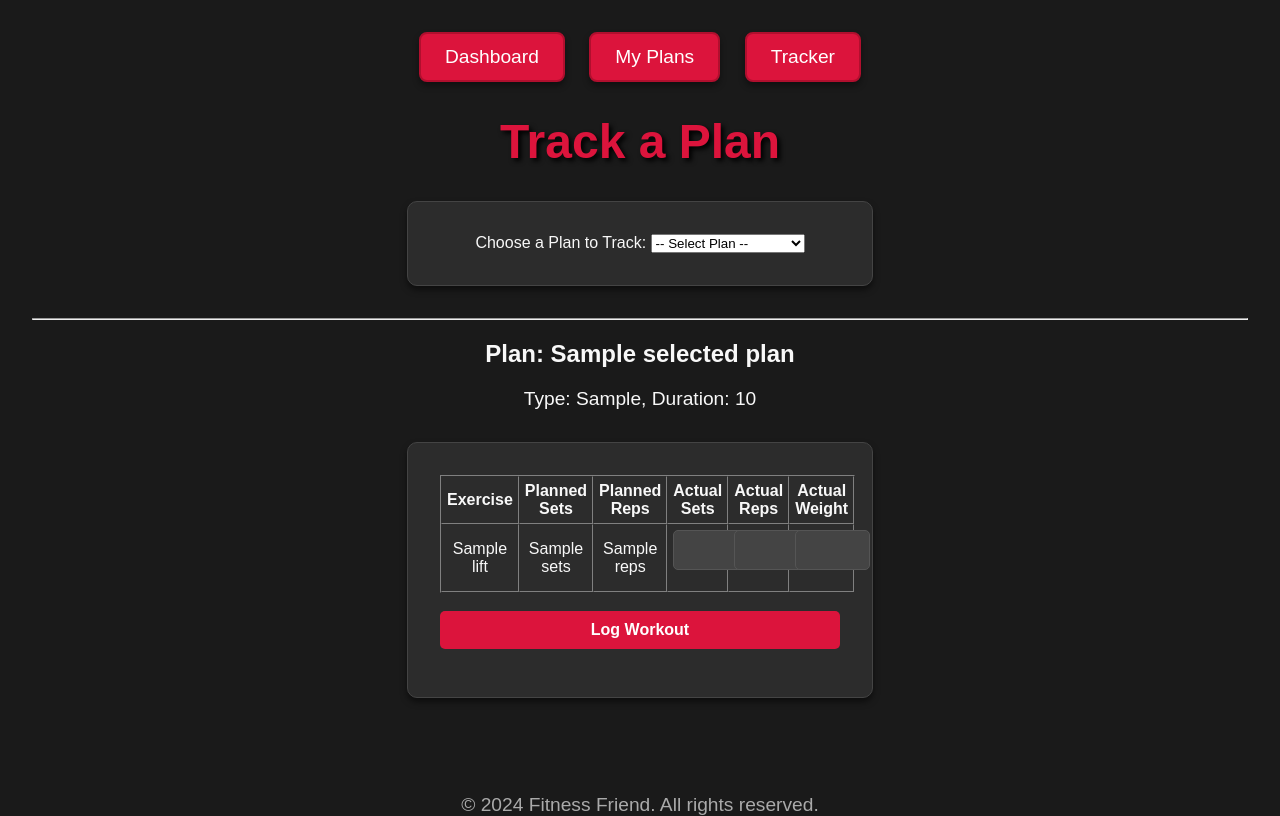
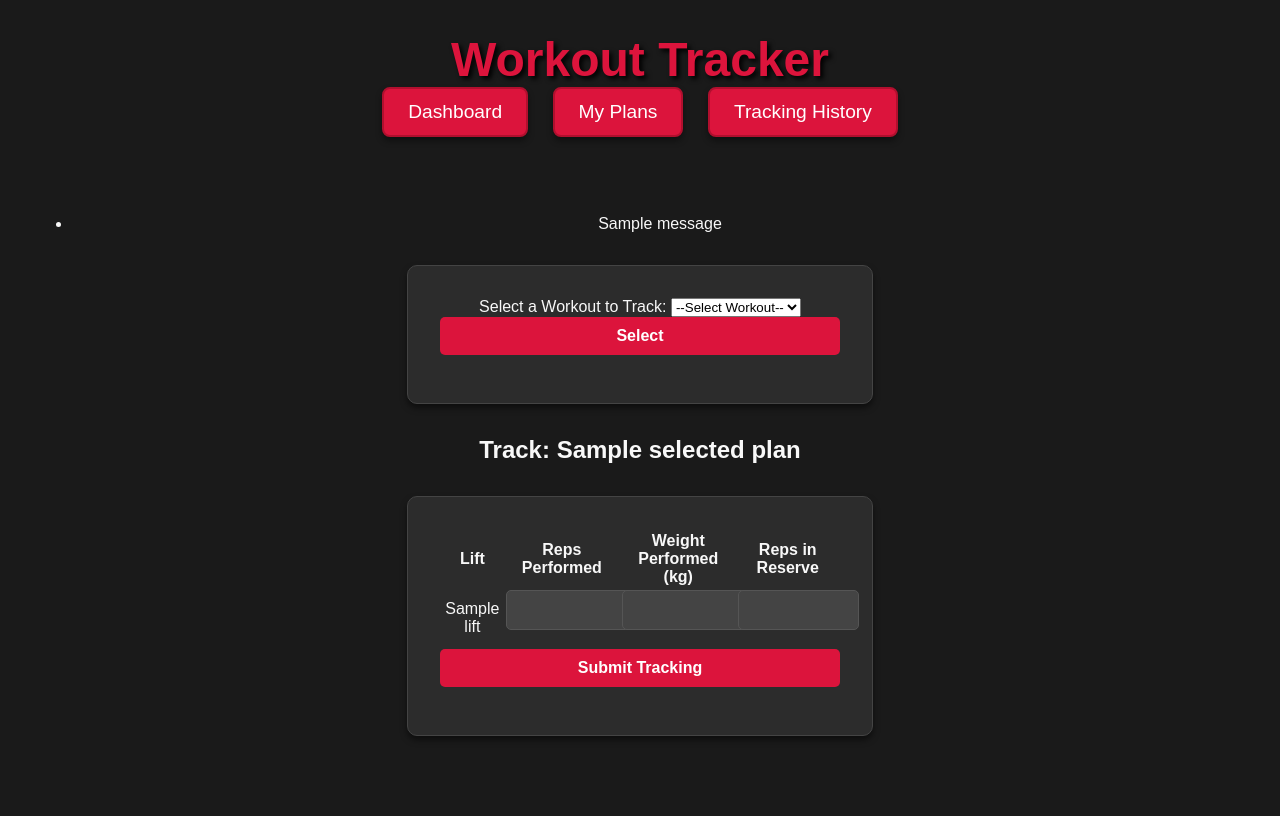
Before and after one commit to Cxdyr/Fitness-Tracker, a Flask app: template frontend/templates/tracker.html in a window 1280 px wide. After the commit the page ends 736 px from the top, so only its background shows below. Run offline with Flask 3, Linux system fonts and the light colour scheme; tables that the repository leaves empty hold one stand-in row (values such as "Sample post"); the template is opened without the code that fills it: values that come from a table or form of the project are taken from there, most other values are stand-ins (such as "Sample title", 1, 10 or a date in 2020); one stand-in notice (Sample message) is shown.

Commit message:
Added LiftPerformance table, implemented Lift tracking, and viewing previous Tracked Lifts.

```diff
--- a/backend/app.py
+++ b/backend/app.py
@@ -5,7 +5,7 @@ import sys
 import os
 sys.path.append(os.path.abspath(os.path.join(os.path.dirname(__file__), '..')))
 from config import Config
-from models import db, bcrypt, User, Lift, Plan, PlanLift
+from models import LiftPerformance, db, bcrypt, User, Lift, Plan, PlanLift
 
 app = Flask(__name__)
 app.config.from_object(Config)
@@ -47,7 +47,7 @@ def populate_lifts():
     db.session.commit()
 
 
-# -------------- BASIC AUTH ENDPOINTS (REGISTER/LOGIN) --------------
+# ----- BASIC AUTH ENDPOINTS (REGISTER/LOGIN) --------
 
 @app.route('/api/register', methods=['POST'])
 def api_register():
@@ -98,6 +98,7 @@ def api_login():
     return jsonify({"message": "Login successful", "user": {"id": user.id, "username": user.username}}), 200
 
 
+# ----- PLAN CREATION AND VIEWING ENDPOINTS  --------
 
 @app.route('/api/plans', methods=['POST'])
 def create_plan():
@@ -151,7 +152,7 @@ def create_plan():
 @app.route('/api/users/<int:user_id>/plans', methods=['GET'])
 def get_user_plans(user_id):
     """
-    Fetch all plans for a specific user.
+    Get all plans for a specific user.
     """
     try:
         user = db.session.get(User, user_id)
@@ -201,12 +202,136 @@ def get_user_plans(user_id):
 @app.route('/api/lifts', methods=['GET'])
 def get_lifts():
     """
-    Fetch all predefined lifts.
+    Get all predefined lifts.
     """
     lifts = Lift.query.all()
     lifts_data = [{"id": lift.id, "name": lift.name} for lift in lifts]
     return jsonify(lifts_data), 200
 
+
+# -----TRACKING ENDPOINTS  --------
+
+@app.route('/api/plans/<int:plan_id>/lifts/<int:lift_id>/track', methods=['POST'])
+def track_lift_performance(plan_id, lift_id):
+    """
+    Track the performance of a specific lift in a plan.
+    """
+    try:
+        # Validate the existence of the plan and lift
+        plan = db.session.get(Plan, plan_id)
+        if not plan:
+            return jsonify({"error": "Plan not found"}), 404
+
+        plan_lift = PlanLift.query.filter_by(plan_id=plan_id, lift_id=lift_id).first()
+        if not plan_lift:
+            return jsonify({"error": "Lift not found in the specified plan"}), 404
+
+        data = request.get_json()
+        if not data:
+            return jsonify({"error": "No input data provided"}), 400
+
+        reps_performed = data.get('reps_performed')
+        weight_performed = data.get('weight_performed')
+        reps_in_reserve = data.get('reps_in_reserve')
+
+        # Validate input
+        if reps_performed is None or weight_performed is None or reps_in_reserve is None:
+            return jsonify({"error": "Missing required fields"}), 400
+
+        if not isinstance(reps_performed, int) or not isinstance(weight_performed, (int, float)) or not isinstance(reps_in_reserve, int):
+            return jsonify({"error": "Invalid data types"}), 400
+
+        # Create a new LiftPerformance record
+        performance = LiftPerformance(
+            plan_lift_id=plan_lift.id,
+            reps_performed=reps_performed,
+            weight_performed=weight_performed,
+            reps_in_reserve=reps_in_reserve
+        )
+
+        db.session.add(performance)
+        db.session.commit()
+
+        return jsonify({
+            "message": "Lift performance tracked successfully",
+            "performance_id": performance.id
+        }), 201
+
+    except Exception as e:
+        app.logger.error(f"Error tracking lift performance: {str(e)}")
+        return jsonify({"error": "Server error"}), 500
+
+
+
+@app.route('/api/plans/<int:plan_id>/lifts/<int:lift_id>/track', methods=['GET'])
+def get_lift_performance(plan_id, lift_id):
+    """
+    Retrieve tracking data for a specific lift in a plan.
+    """
+    try:
+        # Validate the existence of the plan and lift
+        plan = Plan.query.get(plan_id)
+        if not plan:
+            return jsonify({"error": "Plan not found"}), 404
+
+        plan_lift = PlanLift.query.filter_by(plan_id=plan_id, lift_id=lift_id).first()
+        if not plan_lift:
+            return jsonify({"error": "Lift not found in the specified plan"}), 404
+
+        performances = LiftPerformance.query.filter_by(plan_lift_id=plan_lift.id).order_by(LiftPerformance.date.desc()).all()
+
+        performances_data = []
+        for perf in performances:
+            performances_data.append({
+                "performance_id": perf.id,
+                "date": perf.date.isoformat(),
+                "reps_performed": perf.reps_performed,
+                "weight_performed": perf.weight_performed,
+                "reps_in_reserve": perf.reps_in_reserve
+            })
+
+        return jsonify(performances_data), 200
+
+    except Exception as e:
+        app.logger.error(f"Error retrieving lift performance: {str(e)}")
+        return jsonify({"error": "Server error"}), 500
+
+
+@app.route('/api/users/<int:user_id>/trackings', methods=['GET'])
+def get_user_trackings(user_id):
+    """
+    Retrieve all tracking data for a specific user.
+    """
+    try:
+        user = db.session.get(User, user_id)
+        if not user:
+            return jsonify({"error": "User not found"}), 404
+
+        plans = Plan.query.filter_by(user_id=user_id).all()
+        if not plans:
+            return jsonify([]), 200
+
+        trackings = []
+        for plan in plans:
+            for plan_lift in plan.plan_lifts:
+                for perf in plan_lift.performances:
+                    trackings.append({
+                        "plan_id": plan.id,
+                        "plan_name": plan.plan_name,
+                        "lift_id": plan_lift.lift_id,
+                        "lift_name": plan_lift.lift.name,
+                        "performance_id": perf.id,
+                        "date": perf.date.date().isoformat(),
+                        "reps_performed": perf.reps_performed,
+                        "weight_performed": perf.weight_performed,
+                        "reps_in_reserve": perf.reps_in_reserve
+                    })
+
+        return jsonify(trackings), 200
+
+    except Exception as e:
+        app.logger.error(f"Error retrieving user trackings: {str(e)}")
+        return jsonify({"error": "Server error"}), 500
 
 
 if __name__ == "__main__":
--- a/frontend/templates/dashboard.html
+++ b/frontend/templates/dashboard.html
@@ -7,7 +7,7 @@
 </head>
 <body>
     <header>
-        <h1>My FF Dashboard</h1>
+        <h1> Fitness Friend Dashboard</h1>
     </header>
 
     <main>
--- a/frontend/templates/login.html
+++ b/frontend/templates/login.html
@@ -3,7 +3,7 @@
 <head>
     <meta charset="UTF-8">
     <meta name="viewport" content="width=device-width, initial-scale=1.0">
-    <title>FF Login</title>
+    <title>Fitness Friend Login</title>
     <link rel="stylesheet" href="{{ url_for('static', filename='css/styles.css') }}">
 </head>
 <body>
--- a/frontend/templates/plan.html
+++ b/frontend/templates/plan.html
@@ -3,6 +3,7 @@
 <head>
     <meta charset="UTF-8">
     <title>Create a Plan</title>
+    <meta name="viewport" content="width=device-width, initial-scale=1.0">
     <link rel="stylesheet" href="{{ url_for('static', filename='css/styles.css') }}">
 </head>
 <body>
--- a/frontend/templates/tracker.html
+++ b/frontend/templates/tracker.html
@@ -2,86 +2,82 @@
 <html lang="en">
 <head>
     <meta charset="UTF-8">
-    <title>Track a Plan</title>
+    <meta name="viewport" content="width=device-width, initial-scale=1.0">
+    <title>Workout Tracker</title>
     <link rel="stylesheet" href="{{ url_for('static', filename='css/styles.css') }}">
 </head>
 <body>
     <header>
+        <h1>Workout Tracker</h1>
         <nav>
             <a href="{{ url_for('dashboard') }}" class="btn">Dashboard</a>
             <a href="{{ url_for('my_plans') }}" class="btn">My Plans</a>
-            <a href="{{ url_for('tracker') }}" class="btn">Tracker</a>
+            <a href="{{ url_for('tracking_history') }}">Tracking History</a>
         </nav>
     </header>
 
     <main>
-        <h1>Track a Plan</h1>
 
-        <!-- Plan Selection Dropdown -->
-        <form method="GET" action="{{ url_for('tracker') }}">
-            <label for="plan_id">Choose a Plan to Track:</label>
-            <select name="plan_id" id="plan_id" onchange="this.form.submit()">
-                <option value="">-- Select Plan --</option>
+
+        <!-- Flash messages -->
+        {% with messages = get_flashed_messages(with_categories=true) %}
+          {% if messages %}
+            <ul class="flashes">
+              {% for category, message in messages %}
+                <li class="alert alert-{{ category }}">{{ message }}</li>
+              {% endfor %}
+            </ul>
+          {% endif %}
+        {% endwith %}
+
+        <!-- Plan selection form -->
+        <form method="get" action="{{ url_for('tracker') }}">
+            <label for="plan_id">Select a Workout to Track:</label>
+            <select name="plan_id" id="plan_id" required>
+                <option value="">--Select Workout--</option>
                 {% for plan in user_plans %}
-                    <option value="{{ plan.plan_id }}"
-                        {% if selected_plan and selected_plan.plan_id == plan.plan_id %}selected{% endif %}
-                    >
-                        {{ plan.plan_name }} ({{ plan.plan_type or 'N/A' }})
+                    <option value="{{ plan.plan_id }}" {% if selected_plan and plan.plan_id == selected_plan.plan_id %}selected{% endif %}>
+                        {{ plan.plan_name }}
                     </option>
                 {% endfor %}
             </select>
+            <button type="submit">Select</button>
         </form>
 
-        <hr>
-
         {% if selected_plan %}
-            <h2>Plan: {{ selected_plan.plan_name }}</h2>
-            <p>Type: {{ selected_plan.plan_type or 'N/A' }}, Duration: {{ selected_plan.plan_duration or 'N/A' }}</p>
-
-            <form method="POST" action="{{ url_for('tracker') }}">
-                <!-- Hidden fields to keep track of plan_id and total lifts -->
+            <h2>Track: {{ selected_plan.plan_name }}</h2>
+            <form method="post" action="{{ url_for('tracker') }}">
                 <input type="hidden" name="plan_id" value="{{ selected_plan.plan_id }}">
-                <input type="hidden" name="total_lifts" value="{{ selected_plan.lifts | length }}">
-
-                <table border="1" cellpadding="5" cellspacing="0">
+                <table>
                     <thead>
                         <tr>
-                            <th>Exercise</th>
-                            <th>Planned Sets</th>
-                            <th>Planned Reps</th>
-                            <th>Actual Sets</th>
-                            <th>Actual Reps</th>
-                            <th>Actual Weight</th>
+                            <th>Lift</th>
+                            <th>Reps Performed</th>
+                            <th>Weight Performed (kg)</th>
+                            <th>Reps in Reserve</th>
                         </tr>
                     </thead>
                     <tbody>
                         {% for lift in selected_plan.lifts %}
                             <tr>
                                 <td>{{ lift.lift_name }}</td>
-                                <td>{{ lift.sets }}</td>
-                                <td>{{ lift.reps }}</td>
-
-                                <!-- loop.index0 for 0-based indexing -->
-                                <input type="hidden" name="plan_lift_id_{{ loop.index0 }}" value="{{ lift.lift_id }}">
-
-                                <td><input type="number" name="actual_sets_{{ loop.index0 }}" min="0"></td>
-                                <td><input type="number" name="actual_reps_{{ loop.index0 }}" min="0"></td>
-                                <td><input type="number" step="0.1" name="actual_weight_{{ loop.index0 }}" min="0"></td>
+                                <td>
+                                    <input type="number" name="reps_performed_{{ lift.lift_id }}" min="0" required>
+                                </td>
+                                <td>
+                                    <input type="number" step="0.1" name="weight_performed_{{ lift.lift_id }}" min="0" required>
+                                </td>
+                                <td>
+                                    <input type="number" name="reps_in_reserve_{{ lift.lift_id }}" min="0" required>
+                                </td>
                             </tr>
                         {% endfor %}
                     </tbody>
                 </table>
+                <button type="submit">Submit Tracking</button>
+            </form>
+        {% endif %}
 
-                <br>
-                <button type="submit" class="btn">Log Workout</button>
-            </form>
-        {% else %}
-            <p>Please select a plan to track.</p>
-        {% endif %}
-    </main>
 
-    <footer>
-        <p>&copy; 2024 Fitness Friend. All rights reserved.</p>
-    </footer>
-</body>
-</html>
+    </body>
+    </html>
```
Also changed, not shown: backend/models.py (+12 -0 lines), frontend/app.py (+80 -32 lines), frontend/static/css/styles.css (+119 -0 lines), frontend/templates/my_plans.html (+10 -9 lines), frontend/templates/tracking_history.html (added, +50 -0 lines), backend/instance/fitness_app.db.
